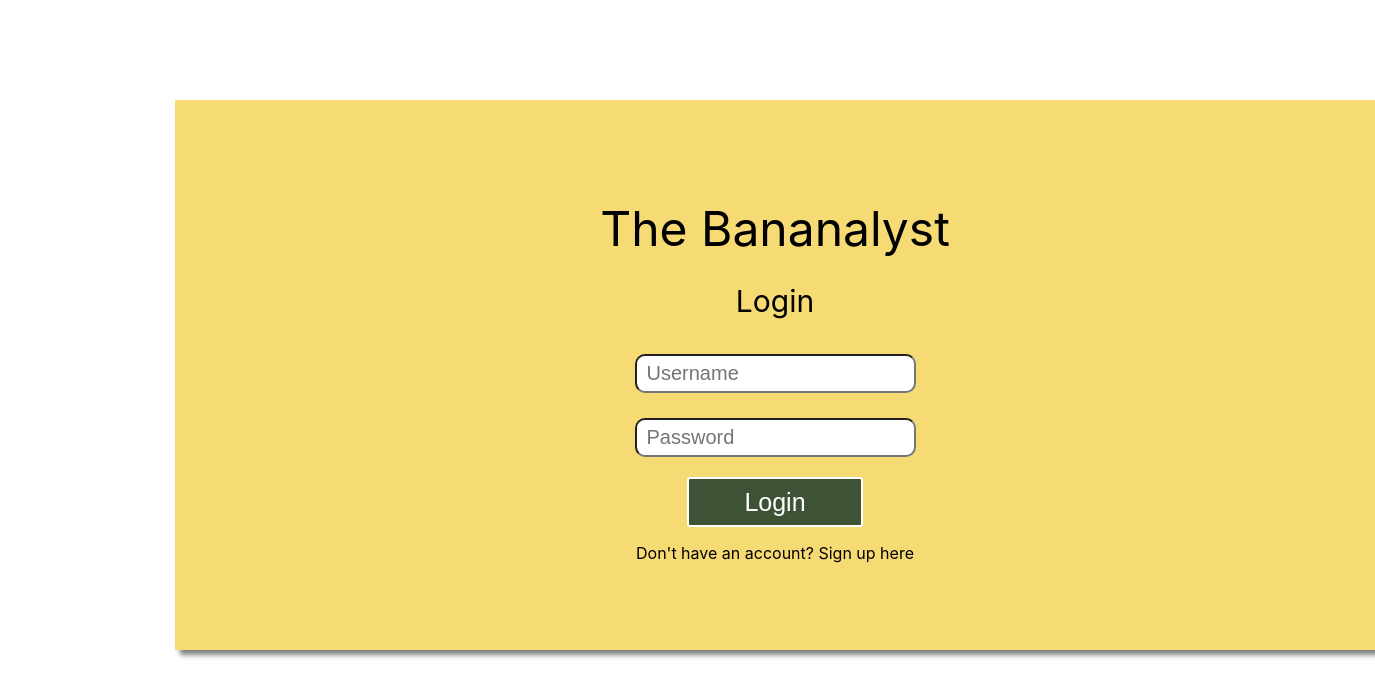
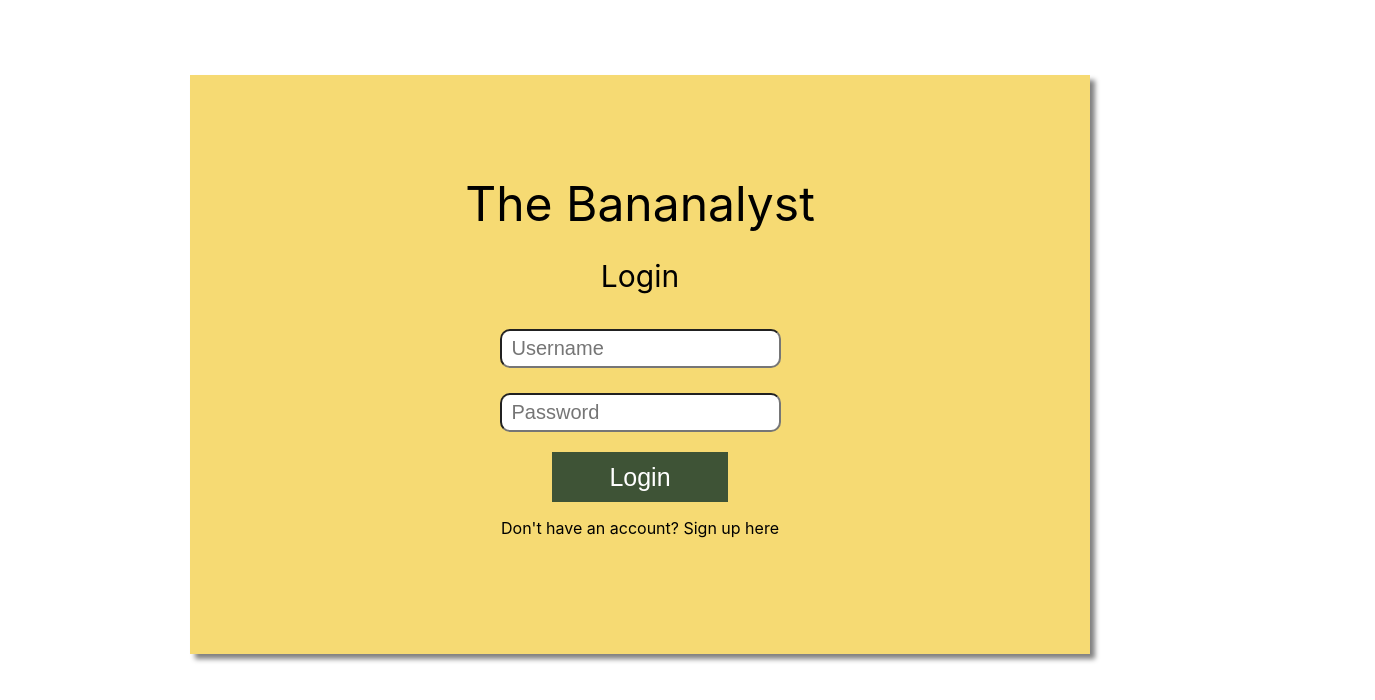
Before and after one commit to bbmcmann/307MovieProject, a React (Create React App) app in the folder frontend/: page /login in a window 1280 px wide. Shown: the top 700 px of the page, 1375 px wide, since content can reach past the window. Built offline with nearby package versions, Linux system fonts and the light colour scheme.

Commit message:
Styling Form

```diff
--- a/frontend/src/Components/SignIn.jsx
+++ b/frontend/src/Components/SignIn.jsx
@@ -5,14 +5,11 @@ import { Box } from "@mui/material";
 
 const StyledBlock = styled(Container)`
 padding: 100px;
+margin: 75px;
 justify-content: center;
 background: #f6da73;
 box-shadow: 5px 5px 5px gray;
-position: absolute;
 width: 500px;
-height: 550px;
-left: 175px;
-top: 100px;
 `
 
 const StyledHead = styled.div`
@@ -24,7 +21,7 @@ text-align: center;
 `
 
 const StyledText = styled.div`
-fint-style: normal;
+font-style: normal;
 font-size: 30px;
 padding-top: 25px;
 padding-bottom: 30px;
@@ -48,13 +45,11 @@ type: submit;
 display: inline-block;
 border: none;
 font-size: 25px;
-border-radius: 3px;
 padding: 0.5rem 0;
 width: 11rem;
 height: 50px;
 background-color: #3E5336;
 color: white;
-border: 2px solid white;
 `
 
 function SignIn() {
@@ -84,7 +79,8 @@ function SignIn() {
 
     return (
 
-            <StyledBlock>
+            <StyledBlock maxWidth="md">
+                <form>
                     <StyledHead>The Bananalyst</StyledHead>
                     <StyledText>Login </StyledText>
                     <StyledInput
@@ -105,6 +101,7 @@ function SignIn() {
                     <br></br>
                     <StyledButton>Login</StyledButton>
                     <p>Don't have an account? Sign up here</p>
+                </form>
             </StyledBlock>
 
     )
```
Lines whose indentation alone changed are shown as unchanged.
